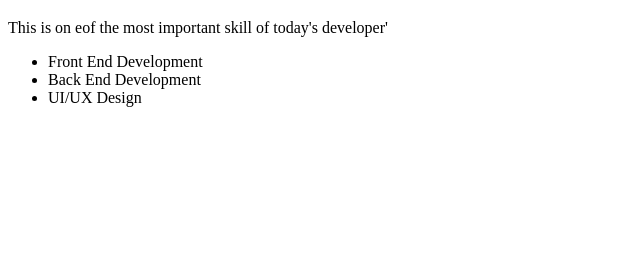
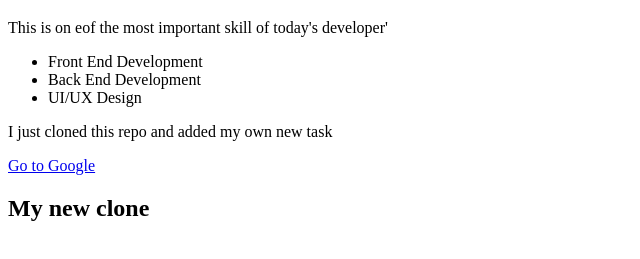
Before and after one commit to omoifoakharoh/gitlesson, a plain HTML site: page index.html in a window 1280 px wide. Shown: the part 61-320 px from the top of the page, without its empty margins (0-640 px from the left). Drawn offline with Linux system fonts and the light colour scheme.

Commit message:
I just added 3 lines of code

```diff
--- a/index.html
+++ b/index.html
@@ -14,5 +14,9 @@
         <li>Back End Development</li>
         <li>UI/UX Design</li>
     </ul>
+
+    <p>I just cloned this repo and added my own new task</p>
+    <a href="google.com">Go to Google</a>
+    <h2>My new clone</h2>
 </body>
 </html>
```
